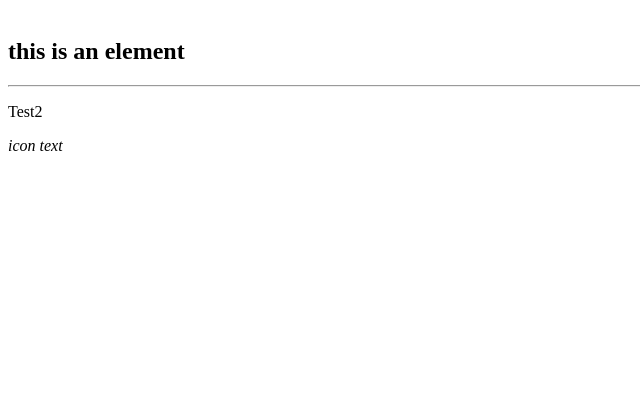
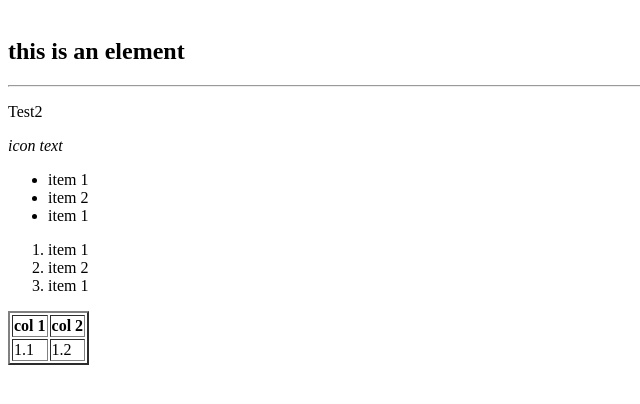
Before and after one commit to arinabeiu/arina, a plain HTML site: page index.html in a window 1280 px wide. Shown: the part 66-470 px from the top of the page, without its empty margins (0-640 px from the left). Drawn offline with Linux system fonts and the light colour scheme.

Commit message:
Update index.html

```diff
--- a/index.html
+++ b/index.html
@@ -5,6 +5,7 @@
     <title>BTest 1</title>
 </head>
 <body>
+
     <h1>Test 2</h1>
     <br>
     <h2>this is an element</h2>
@@ -13,5 +14,29 @@
     <i>icon text</i>
     <a href="https://github.com/arinabeiu/arina/edit/main/index.html"></a>
     <img https://en.wikipedia.org/wiki/Cat">
+
+    <ul>
+        <li style="color:rpr (128,0,128)">item 1</li>
+        <li>item 2</li>
+        <li>item 1</li>
+    </ul>
+
+    <ol>
+        <li style="text-align:eight;">item 1</li>
+        <li>item 2</li>
+        <li>item 1</li>
+    </ol>
+
+    <table border=2>
+        <tr>
+            <th>col 1</th>
+            <th>col 2</th>
+        </tr>
+        <tr>
+            <td>1.1</td>
+            <td>1.2</td>
+        </tr>
+    </table>
+
 </body>
 </html>
```
